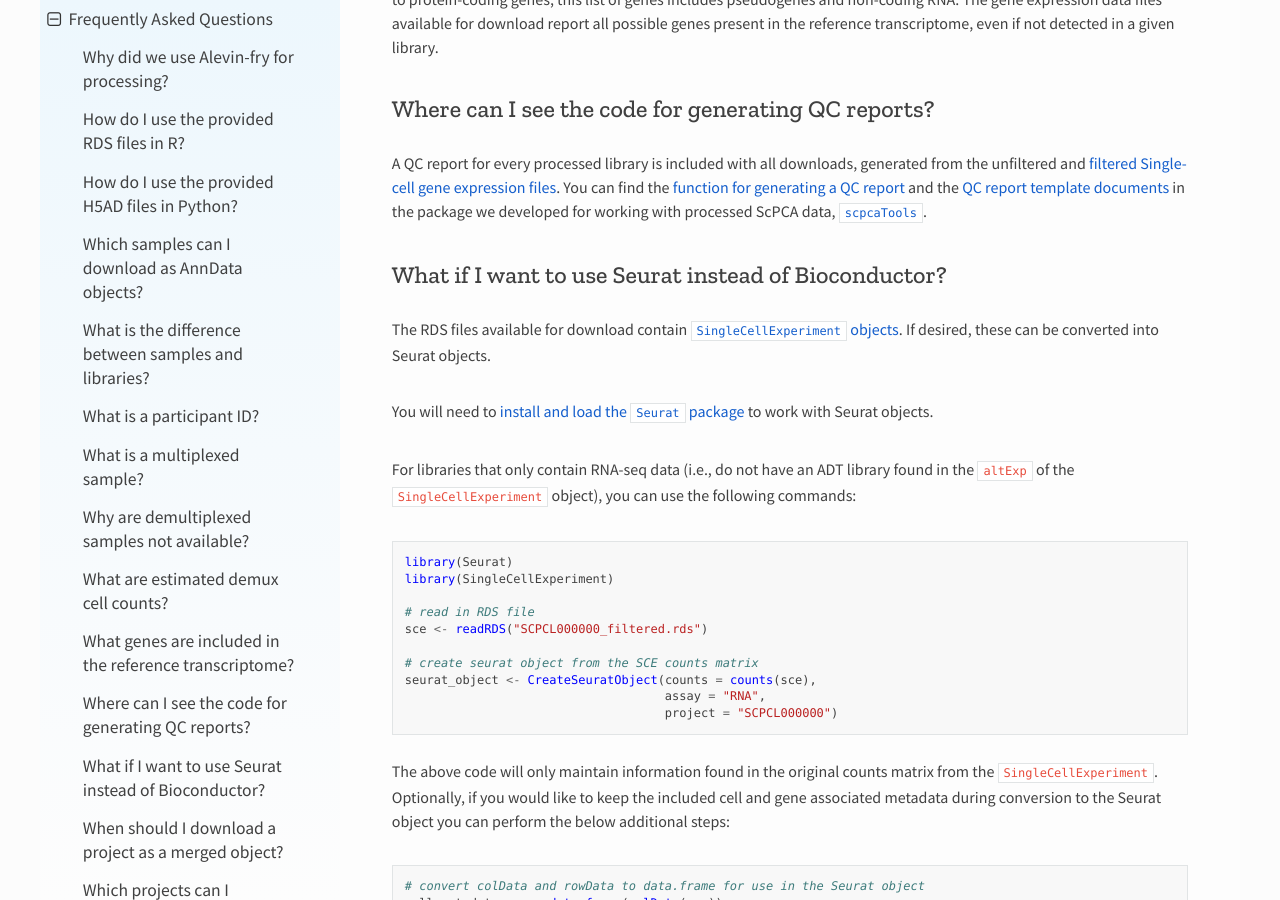
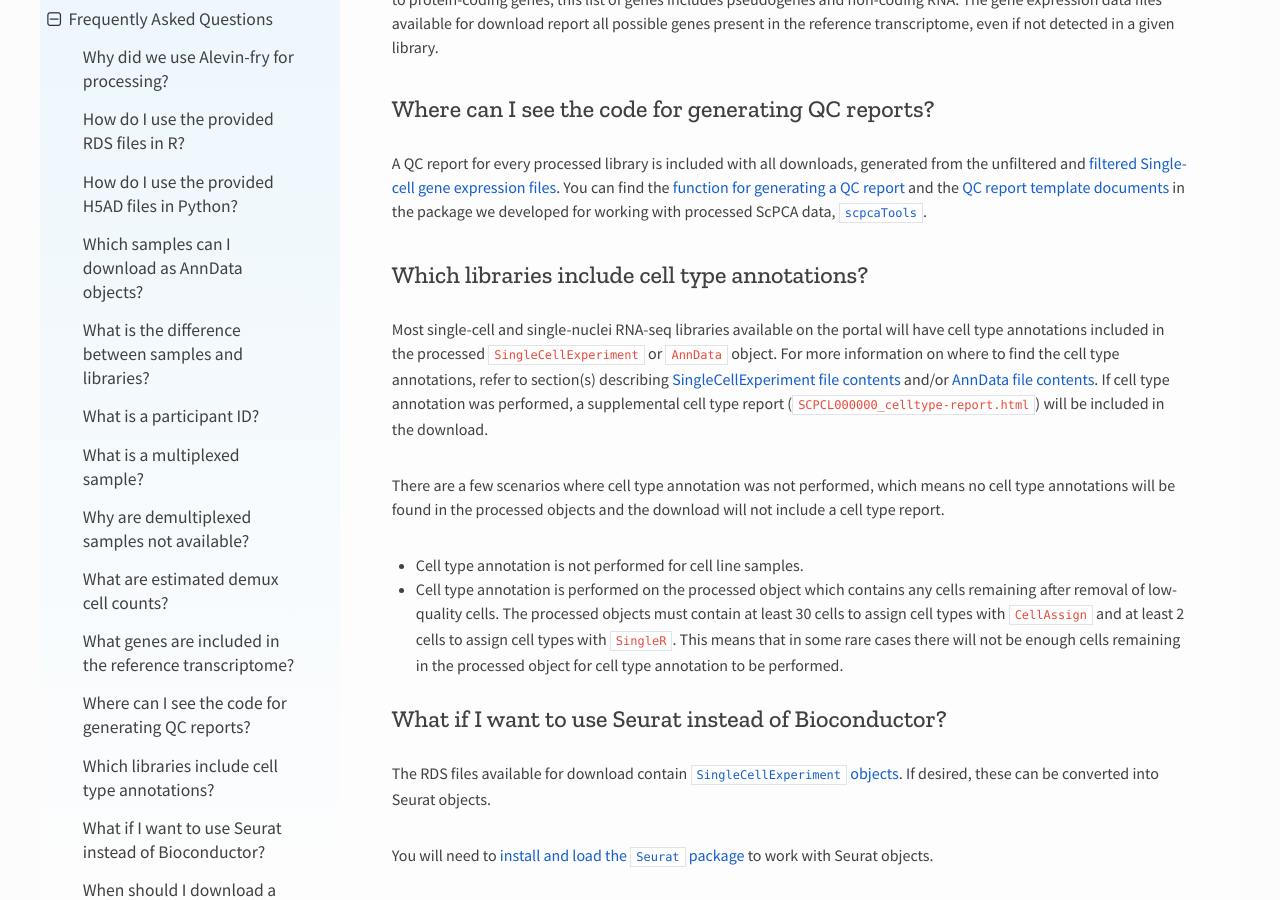
Before and after one commit to DongzeHE/scpca-docs, a Sphinx documentation site: the page built from docs/faq.md, in a window 1280 px wide and 900 px high, scrolled down 4860 px. Built offline with Sphinx 7.4.7 and the Read the Docs theme 2.0.0, drawn with Linux system fonts in a browser that asks for light colours; some of the changed text lies outside the part shown.

Commit message:
faq for why no annotations

```diff
--- a/docs/faq.md
+++ b/docs/faq.md
@@ -129,6 +129,20 @@ The gene expression data files available for download report all possible genes
 A QC report for every processed library is included with all downloads, generated from the unfiltered and {ref}`filtered <processing_information:filtering cells>` {ref}`Single-cell gene expression files <sce_file_contents:Single-cell gene expression file contents>`.
 You can find the [function for generating a QC report](https://github.com/AlexsLemonade/scpcaTools/blob/main/R/generate_qc_report.R) and the [QC report template documents](https://github.com/AlexsLemonade/scpcaTools/tree/main/inst/rmd) in the package we developed for working with processed ScPCA data, [`scpcaTools`](https://github.com/AlexsLemonade/scpcaTools).
 
+## Which libraries include cell type annotations?
+
+Most single-cell and single-nuclei RNA-seq libraries available on the portal will have cell type annotations included in the processed `SingleCellExperiment` or `AnnData` object.
+For more information on where to find the cell type annotations, refer to section(s) describing {ref}`SingleCellExperiment file contents <sce_file_contents:singlecellexperiment sample metadata>` and/or {ref}`AnnData file contents <sce_file_contents:anndata cell metrics>`.
+If cell type annotation was performed, a supplemental cell type report (`SCPCL000000_celltype-report.html`) will be included in the download.
+
+There are a few scenarios where cell type annotation was not performed, which means no cell type annotations will be found in the processed objects and the download will not include a cell type report.
+
+- Cell type annotation is not performed for cell line samples.
+- Cell type annotation is performed on the processed object which contains any cells remaining after removal of low-quality cells.
+The processed objects must contain at least 30 cells to assign cell types with `CellAssign` and at least 2 cells to assign cell types with `SingleR`.
+This means that in some rare cases there will not be enough cells remaining in the processed object for cell type annotation to be performed.
+
+
 ## What if I want to use Seurat instead of Bioconductor?
 
 The RDS files available for download contain [`SingleCellExperiment` objects](http://bioconductor.org/books/3.13/OSCA.intro/the-singlecellexperiment-class.html).
```
